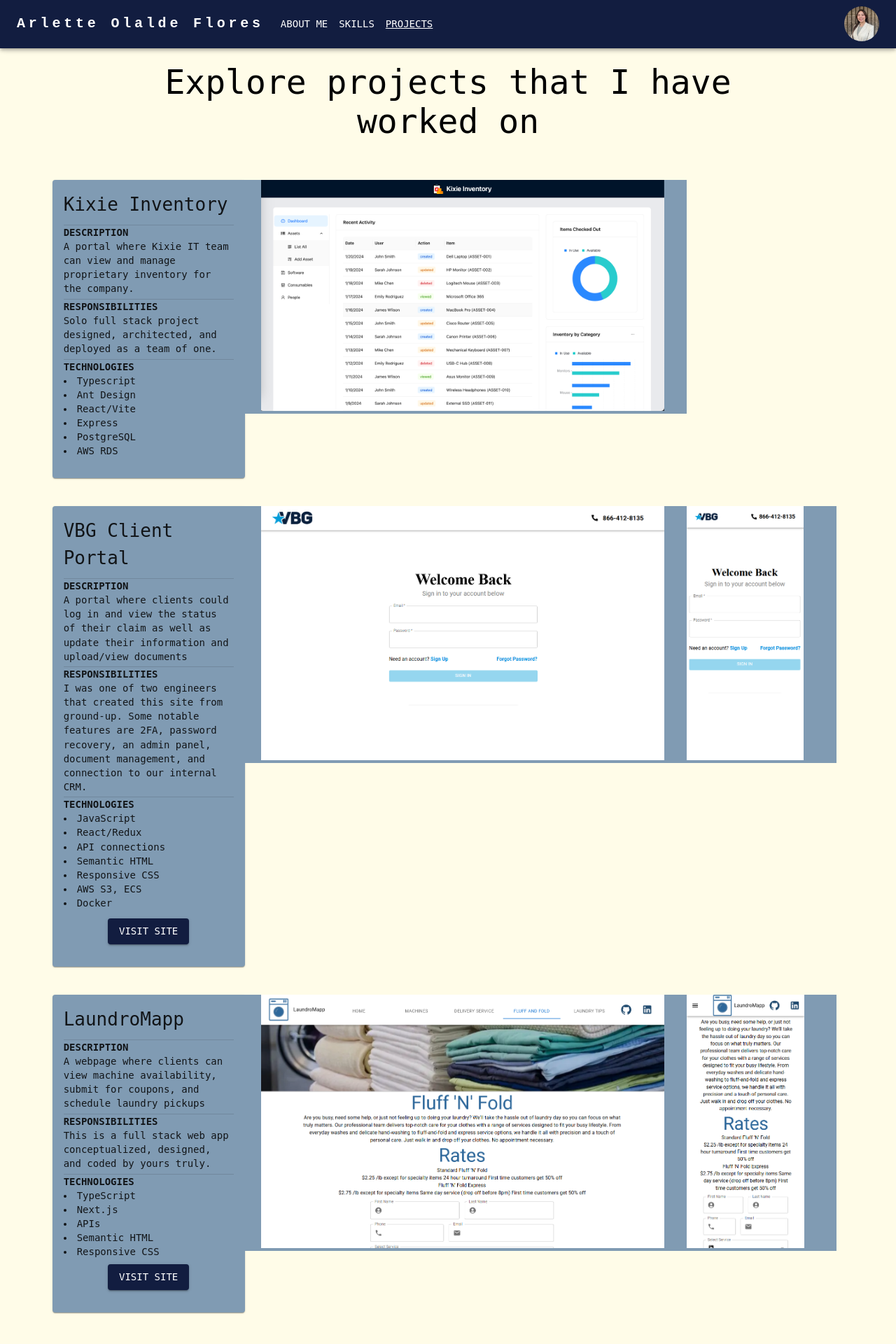
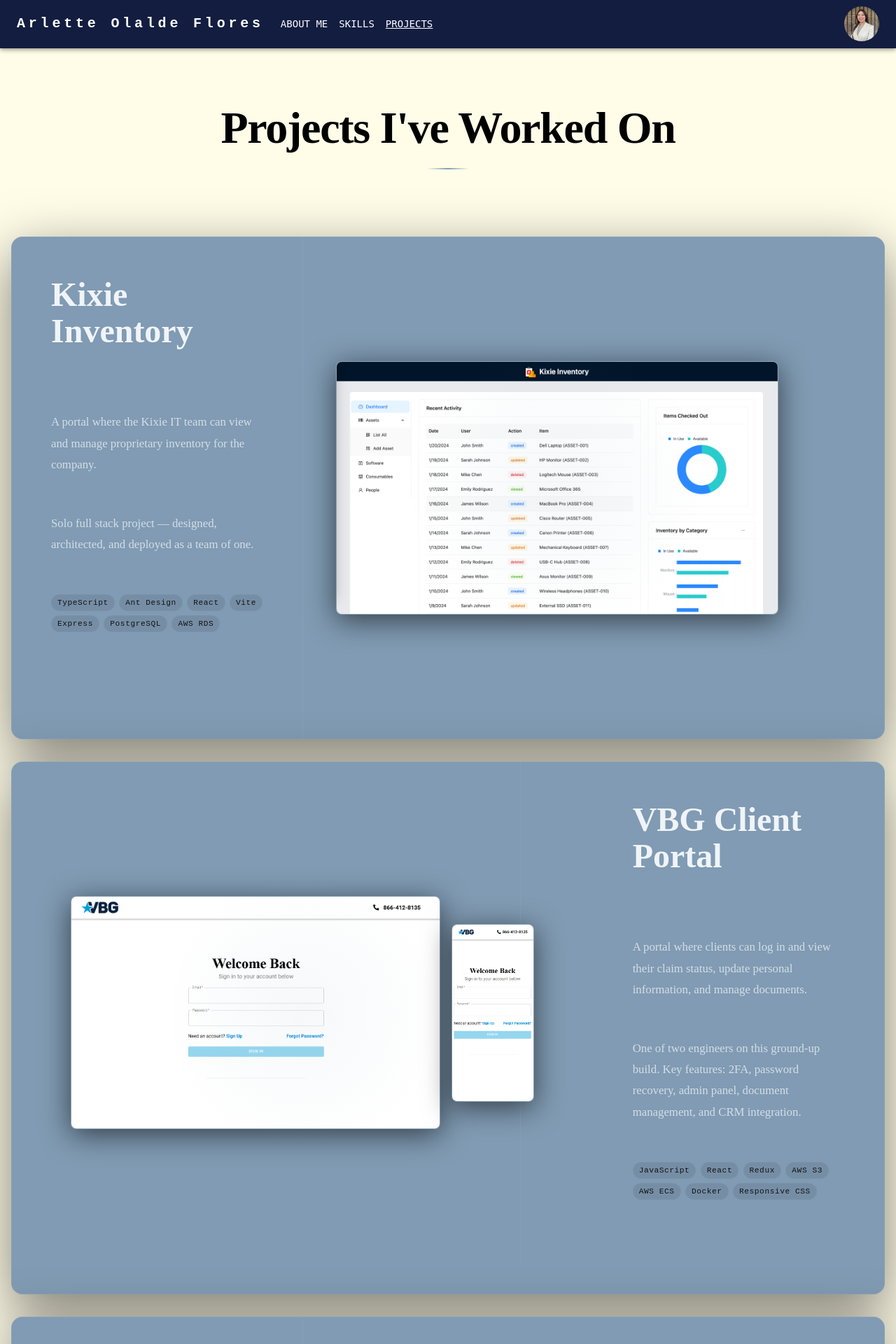
Before and after one commit to arlette-o/portfolio, a React (Create React App) app: page /projects in a window 1280 px wide. Shown: the top 1920 px of the page at 70% size. Built offline with nearby package versions, Linux system fonts and the light colour scheme.

Commit message:
revamp projects view

```diff
--- a/src/pages/Projects.tsx
+++ b/src/pages/Projects.tsx
@@ -1,21 +1,14 @@
 import * as React from "react";
-
 import Box from "@mui/material/Box";
 import Button from "@mui/material/Button";
-import Card from "@mui/material/Card";
-import CardActions from "@mui/material/CardActions";
-import CardContent from "@mui/material/CardContent";
-import Divider from "@mui/material/Divider";
 import Typography from "@mui/material/Typography";
 import Grid from "@mui/material/Grid2";
 import Stack from "@mui/material/Stack";
+import Chip from "@mui/material/Chip";
 
 import ProjectCard from "../components/ProjectCard.tsx";
-
 import projects from "../static/json/projects.json";
 import ProjectCardProps from "../static/types/ProjectCardProps.tsx";
-
-//ToDo: Add card action area where user can visit site
 
 const projectCards: ProjectCardProps[] = projects.map((item) => ({
   title: item.title,
@@ -23,221 +16,385 @@
   description: item.description,
 }));
 
-export default function Projects() {
-  const visitSite = (url: string) => {
-    window.open(url);
+// Shared styles
+const sectionStyles = {
+  position: "relative" as const,
+  borderRadius: "16px",
+  overflow: "hidden",
+  background: "#809BB3",
+  border: "1px solid rgba(255,255,255,0.06)",
+  boxShadow: "0 24px 80px rgba(0,0,0,0.5)",
+  transition: "transform 0.4s ease, box-shadow 0.4s ease",
+  "&:hover": {
+    transform: "translateY(-4px)",
+    boxShadow: "0 32px 100px rgba(0,0,0,0.65)",
+  },
 };
 
+const tagChip = (label: string) => (
+  <Chip
+    key={label}
+    label={label}
+    size="small"
+    sx={{
+      border: "1px solid rgba(128,155,179,0.25)",
+      fontFamily: "'DM Mono', monospace",
+      fontSize: "0.7rem",
+      letterSpacing: "0.05em",
+      fontWeight: 500,
+    }}
+  />
+);
+
+interface ProjectSectionProps {
+  title: string;
+  description: string;
+  responsibilities: string;
+  technologies: string[];
+  imageSrc: string;
+  imageSrcMobile?: string;
+  imageAlt: string;
+  siteUrl?: string;
+  reverse?: boolean;
+}
+
+const ProjectSection: React.FC<ProjectSectionProps> = ({
+  title,
+  description,
+  responsibilities,
+  technologies,
+  imageSrc,
+  imageSrcMobile,
+  imageAlt,
+  siteUrl,
+  reverse = false,
+}) => {
+  const infoBlock = (
+    <Box
+      sx={{
+        display: "flex",
+        flexDirection: "column",
+        gap: 4,
+        p: { xs: 4, md: 7 },
+      }}
+    >
+      <Box>
+        <Typography
+          variant="h4"
+          sx={{
+            fontFamily: "'Playfair Display', serif",
+            fontWeight: 700,
+            color: "#f0f4f8",
+            lineHeight: 1.1,
+            fontSize: { xs: "2.2rem", md: "3rem" },
+          }}
+        >
+          {title}
+        </Typography>
+      </Box>
+
+      <Box
+        sx={{
+          width: 40,
+          height: 2,
+        }}
+      />
+
+      <Box>
+        <Typography
+          sx={{
+            fontFamily: "'DM Mono', monospace",
+            fontSize: "0.65rem",
+            letterSpacing: "0.15em",
+            color: "#809BB3",
+            textTransform: "uppercase",
+            mb: 0.8,
+          }}
+        >
+          Description
+        </Typography>
+        <Typography
+          sx={{
+            color: "rgba(240,244,248,0.75)",
+            fontSize: "1.05rem",
+            lineHeight: 1.8,
+            fontFamily: "'Lora', serif",
+          }}
+        >
+          {description}
+        </Typography>
+      </Box>
+      <Box>
+        <Typography
+          sx={{
+            fontFamily: "'DM Mono', monospace",
+            fontSize: "0.65rem",
+            letterSpacing: "0.15em",
+            color: "#809BB3",
+            textTransform: "uppercase",
+            mb: 0.8,
+          }}
+        >
+          Role
+        </Typography>
+        <Typography
+          sx={{
+            color: "rgba(240,244,248,0.75)",
+            fontSize: "1.05rem",
+            lineHeight: 1.8,
+            fontFamily: "'Lora', serif",
+          }}
+        >
+          {responsibilities}
+        </Typography>
+      </Box>
+
+      <Box>
+        <Typography
+          sx={{
+            fontFamily: "'DM Mono', monospace",
+            fontSize: "0.65rem",
+            letterSpacing: "0.15em",
+            color: "#809BB3",
+            textTransform: "uppercase",
+            mb: 1,
+          }}
+        >
+          Stack
+        </Typography>
+        <Box sx={{ display: "flex", flexWrap: "wrap", gap: 0.8 }}>
+          {technologies.map((t) => tagChip(t))}
+        </Box>
+      </Box>
+
+      {siteUrl && (
+        <Box sx={{ pt: 1 }}>
+          <Button
+            variant="outlined"
+            href={siteUrl}
+            target="_blank"
+            rel="noopener"
+            sx={{
+              fontFamily: "'DM Mono', monospace",
+              fontSize: "0.72rem",
+              letterSpacing: "0.12em",
+              textTransform: "uppercase",
+              color: "#809BB3",
+              borderColor: "rgba(128,155,179,0.4)",
+              borderRadius: "2px",
+              px: 3,
+              py: 1,
+            }}
+          >
+            Visit Site →
+          </Button>
+        </Box>
+      )}
+    </Box>
+  );
+
+  const imageBlock = (
+    <Box
+      sx={{
+        position: "relative",
+        display: "flex",
+        alignItems: "center",
+        justifyContent: "center",
+        gap: 2,
+        p: { xs: 3, md: 6 },
+        borderLeft: reverse ? "none" : "1px solid rgba(255,255,255,0.05)",
+        borderRight: reverse ? "1px solid rgba(255,255,255,0.05)" : "none",
+        minHeight: 620,
+      }}
+    >
+      <Box
+        sx={{
+          position: "absolute",
+          width: "60%",
+          height: "60%",
+          borderRadius: "50%",
+          background:
+            "radial-gradient(circle, rgba(128,155,179,0.07) 0%, transparent 70%)",
+          pointerEvents: "none",
+        }}
+      />
+
+      <Box
+        component="img"
+        src={imageSrc}
+        alt={imageAlt}
+        sx={{
+          width: "100%",
+          maxWidth: "100%",
+          height: "auto",
+          borderRadius: "8px",
+          boxShadow: "0 8px 40px rgba(0,0,0,0.6)",
+          border: "1px solid rgba(255,255,255,0.08)",
+          transition: "transform 0.4s ease",
+          "&:hover": { transform: "scale(1.02)" },
+        }}
+      />
+
+      {imageSrcMobile && (
+        <Box
+          component="img"
+          src={imageSrcMobile}
+          alt={`${imageAlt} mobile`}
+          sx={{
+            width: "22%",
+            height: "auto",
+            borderRadius: "8px",
+            boxShadow: "0 8px 40px rgba(0,0,0,0.6)",
+            border: "1px solid rgba(255,255,255,0.08)",
+            display: { xs: "none", md: "block" },
+            transition: "transform 0.4s ease",
+            "&:hover": { transform: "scale(1.02)" },
+          }}
+        />
+      )}
+    </Box>
+  );
+
   return (
-    <Box>
-      <br />
-      <Grid container spacing={1}>
-        <Grid size={2} />
-        <Grid size={8} textAlign={"center"}>
-          <Typography variant="h3" gutterBottom>
-            Explore projects that I have worked on
+    <Box sx={sectionStyles}>
+      <Grid container sx={{ minHeight: 700 }}>
+        {reverse ? (
+          <>
+            <Grid size={{ xs: 12, md: 1 }}></Grid>
+            <Grid size={{ xs: 12, md: 6 }}>{imageBlock}</Grid>
+            <Grid size={{ xs: 12, md: 1 }}></Grid>
+            <Grid size={{ xs: 12, md: 4 }}>{infoBlock}</Grid>
+          </>
+        ) : (
+          <>
+            <Grid size={{ xs: 12, md: 4 }}>{infoBlock}</Grid>
+            <Grid size={{ xs: 12, md: 7 }}>{imageBlock}</Grid>
+          </>
+        )}
+      </Grid>
+    </Box>
+  );
+};
+
+export default function Projects() {
+  return (
+    <Box
+      sx={{
+        minHeight: "100vh",
+        px: { xs: 2, md: 2 },
+        py: { xs: 6, md: 10 },
+      }}
+    >
+      <Box
+        sx={{
+          maxWidth: 900,
+          mx: "auto",
+          mb: { xs: 8, md: 12 },
+          textAlign: "center",
+        }}
+      >
+        <Typography
+          variant="h2"
+          sx={{
+            fontFamily: "'Playfair Display', serif",
+            fontWeight: 900,
+            fontSize: { xs: "2.8rem", md: "4rem" },
+            lineHeight: 1.05,
+            letterSpacing: "-0.02em",
+          }}
+        >
+          Projects I've Worked On
         </Typography>
-        </Grid>
-        <Grid size={2} />
-      </Grid>
-      <br />
-      <br />
-      <Grid container>
-        <Grid size={0.7} />
-        <Grid size={{ md: 2, xs: 10 }}>
-          <Card sx={{ minWidth: 275, background: "#809BB3" }}>
-            <CardContent>
-              <Typography gutterBottom sx={{ fontSize: 26 }}>
-                Kixie Inventory
-              </Typography>
-              <Divider />
-              <Typography gutterBottom variant="body2">
-                <strong>DESCRIPTION</strong> <br />A portal where Kixie IT team
-                can view and manage proprietary inventory for the company.
-              </Typography>
-              <Divider />
-              <Typography gutterBottom variant="body2">
-                <strong>RESPONSIBILITIES</strong>
-                <br /> Solo full stack project designed, architected, and
-                deployed as a team of one.
-              </Typography>
-              <Divider />
-              <Typography gutterBottom variant="body2">
-                <strong>TECHNOLOGIES</strong>
-                <li>Typescript </li>
-                <li>Ant Design</li>
-                <li>React/Vite</li>
-                <li>Express</li>
-                <li>PostgreSQL</li>
-                <li>AWS RDS </li>
-              </Typography>
-            </CardContent>
-          </Card>
-        </Grid>
-
-        <Grid size={0.5} />
-
-        <Grid size={{ md: 6, xs: 12 }} textAlign={"center"}>
-          <Box sx={{ background: "#809BB3" }}>
-            <img
-              className="image"
-              src="/images/kixieInventory.png"
-              alt="VBG_Desktop"
-              style={{ width: "90%", height: "auto" }}
+        <Box
+          sx={{
+            width: 60,
+            height: 2,
+            background:
+              "linear-gradient(90deg, transparent, #809BB3, transparent)",
+            mx: "auto",
+            mt: 3,
+          }}
         />
       </Box>
-        </Grid>
-        <Grid size={{ md: 2, xs: 12 }}></Grid>
-      </Grid>
-      <br />
-      <br />
-      <Grid container>
-        <Grid size={0.7} />
-        <Grid size={{ md: 2, xs: 10 }}>
-          <Card sx={{ minWidth: 275, background: "#809BB3" }}>
-            <CardContent>
-              <Typography gutterBottom sx={{ fontSize: 26 }}>
-                VBG Client Portal
+
+      <Stack spacing={4} sx={{ maxWidth: "100%" }}>
+        <ProjectSection
+          title="Kixie Inventory"
+          description="A portal where the Kixie IT team can view and manage proprietary inventory for the company."
+          responsibilities="Solo full stack project — designed, architected, and deployed as a team of one."
+          technologies={[
+            "TypeScript",
+            "Ant Design",
+            "React",
+            "Vite",
+            "Express",
+            "PostgreSQL",
+            "AWS RDS",
+          ]}
+          imageSrc="/images/kixieInventory.png"
+          imageAlt="Kixie Inventory"
+        />
+
+        <ProjectSection
+          title="VBG Client Portal"
+          description="A portal where clients can log in and view their claim status, update personal information, and manage documents."
+          responsibilities="One of two engineers on this ground-up build. Key features: 2FA, password recovery, admin panel, document management, and CRM integration."
+          technologies={[
+            "JavaScript",
+            "React",
+            "Redux",
+            "AWS S3",
+            "AWS ECS",
+            "Docker",
+            "Responsive CSS",
+          ]}
+          imageSrc="/images/VBG.png"
+          imageSrcMobile="/images/VBG_Mobile.png"
+          imageAlt="VBG Client Portal"
+          siteUrl="https://vetportal.joshcogroup.com/signin"
+          reverse
+        />
+
+        <ProjectSection
+          title="LaundroMapp"
+          description="A webpage where clients can view machine availability, submit for coupons, and schedule laundry pickups."
+          responsibilities="Conceptualized, designed, and coded solo — a full stack web app built from the ground up."
+          technologies={[
+            "TypeScript",
+            "Next.js",
+            "APIs",
+            "Semantic HTML",
+            "Responsive CSS",
+          ]}
+          imageSrc="/images/Laundromapp.png"
+          imageSrcMobile="/images/LaundroMapp_Mobile.png"
+          imageAlt="LaundroMapp"
+          siteUrl="https://main.d189tg24c2jbd.amplifyapp.com/"
+        />
+      </Stack>
+
+      {projectCards.length > 0 && (
+        <Box sx={{ maxWidth: 1100, mx: "auto", mt: 10 }}>
+          <Typography
+            sx={{
+              fontFamily: "'DM Mono', monospace",
+              fontSize: "0.75rem",
+              letterSpacing: "0.2em",
+              color: "#809BB3",
+              textTransform: "uppercase",
+              mb: 4,
+              textAlign: "center",
+            }}
+          >
+            More Work
           </Typography>
-              <Divider />
-              <Typography gutterBottom variant="body2">
-                <strong>DESCRIPTION</strong> <br />A portal where clients could
-                log in and view the status of their claim as well as update
-                their information and upload/view documents
-              </Typography>
-              <Divider />
-              <Typography gutterBottom variant="body2">
-                <strong>RESPONSIBILITIES</strong>
-                <br /> I was one of two engineers that created this site from
-                ground-up. Some notable features are 2FA, password recovery, an
-                admin panel, document management, and connection to our internal
-                CRM.
-              </Typography>
-              <Divider />
-              <Typography gutterBottom variant="body2">
-                <strong>TECHNOLOGIES</strong>
-                <li>JavaScript </li>
-                <li>React/Redux</li>
-                <li>API connections</li>
-                <li>Semantic HTML </li>
-                <li>Responsive CSS</li>
-                <li>AWS S3, ECS </li>
-                <li>Docker</li>
-              </Typography>
-              <CardActions sx={{ justifyContent: "center" }}>
-                <Button
-                  variant="contained"
-                  sx={{ background: "#121D40" }}
-                  onClick={() =>
-                    visitSite("https://vetportal.joshcogroup.com/signin")
-                  }
-                >
-                  Visit Site
-                </Button>
-              </CardActions>
-            </CardContent>
-          </Card>
-        </Grid>
-
-        <Grid size={0.5} />
-
-        <Grid size={{ md: 6, xs: 12 }} textAlign={"center"}>
-          <Box sx={{ background: "#809BB3" }}>
-            <img
-              className="image"
-              src="/images/VBG.png"
-              alt="VBG_Desktop"
-              style={{ width: "90%", height: "auto" }}
-            />
-          </Box>
-        </Grid>
-        <Grid size={{ md: 2, xs: 12 }}>
-          <Box sx={{ background: "#809BB3" }}>
-            <img
-              className="image"
-              src="/images/VBG_Mobile.png"
-              alt="VBG_Mobile"
-              style={{ width: "78%", height: "auto" }}
-            />
-          </Box>
-        </Grid>
-      </Grid>
-      <br />
-      <br />
-      <Grid container>
-        <Grid size={0.7} />
-        <Grid size={{ md: 2, xs: 10 }}>
-          <Card sx={{ minWidth: 275, background: "#809BB3" }}>
-            <CardContent>
-              <Typography gutterBottom sx={{ fontSize: 26 }}>
-                LaundroMapp
-              </Typography>
-              <Divider />
-              <Typography gutterBottom variant="body2">
-                <strong>DESCRIPTION</strong> <br />A webpage where clients can
-                view machine availability, submit for coupons, and schedule
-                laundry pickups
-              </Typography>
-              <Divider />
-              <Typography gutterBottom variant="body2">
-                <strong>RESPONSIBILITIES</strong>
-                <br />
-                This is a full stack web app conceptualized, designed, and coded
-                by yours truly.
-              </Typography>
-              <Divider />
-              <Typography variant="body2">
-                <strong>TECHNOLOGIES</strong>
-                <li>TypeScript </li>
-                <li>Next.js</li> <li>APIs</li> <li>Semantic HTML </li>
-                <li>Responsive CSS</li>
-              </Typography>
-              <CardActions sx={{ justifyContent: "center" }}>
-                <Button
-                  variant="contained"
-                  sx={{ background: "#121D40" }}
-                  onClick={() =>
-                    visitSite("https://main.d189tg24c2jbd.amplifyapp.com/")
-                  }
-                >
-                  Visit Site
-                </Button>
-              </CardActions>
-            </CardContent>
-          </Card>
-        </Grid>
-
-        <Grid size={0.5} />
-
-        <Grid size={{ md: 6, xs: 12 }} textAlign={"center"}>
-          <Box sx={{ background: "#809BB3" }}>
-            <img
-              className="image"
-              src="/images/Laundromapp.png"
-              alt="LaundroMapp_Desktop"
-              style={{ width: "90%", height: "auto" }}
-            />
-          </Box>
-        </Grid>
-        <Grid size={{ md: 2, xs: 12 }}>
-          <Box sx={{ background: "#809BB3" }}>
-            <img
-              className="image"
-              src="/images/LaundroMapp_Mobile.png"
-              alt="LaundroMapp_Mobile"
-              style={{ width: "78.4%", height: "auto" }}
-            />
-          </Box>
-        </Grid>
-      </Grid>
           <Stack
             direction={{ md: "row", xs: "column" }}
             spacing={3}
-        justifyContent={"center"}
-        alignItems={"center"}
-        mt={6}
+            justifyContent="center"
+            alignItems="center"
           >
-        {projectCards.map((project, _) => (
+            {projectCards.map((project) => (
               <ProjectCard
                 key={project.title}
                 title={project.title}
@@ -247,5 +404,7 @@
             ))}
           </Stack>
         </Box>
+      )}
+    </Box>
   );
 }
```
Also changed, not shown: src/components/WorkTimeline.tsx (+5 -3 lines). Lines whose indentation alone changed are shown as unchanged.
